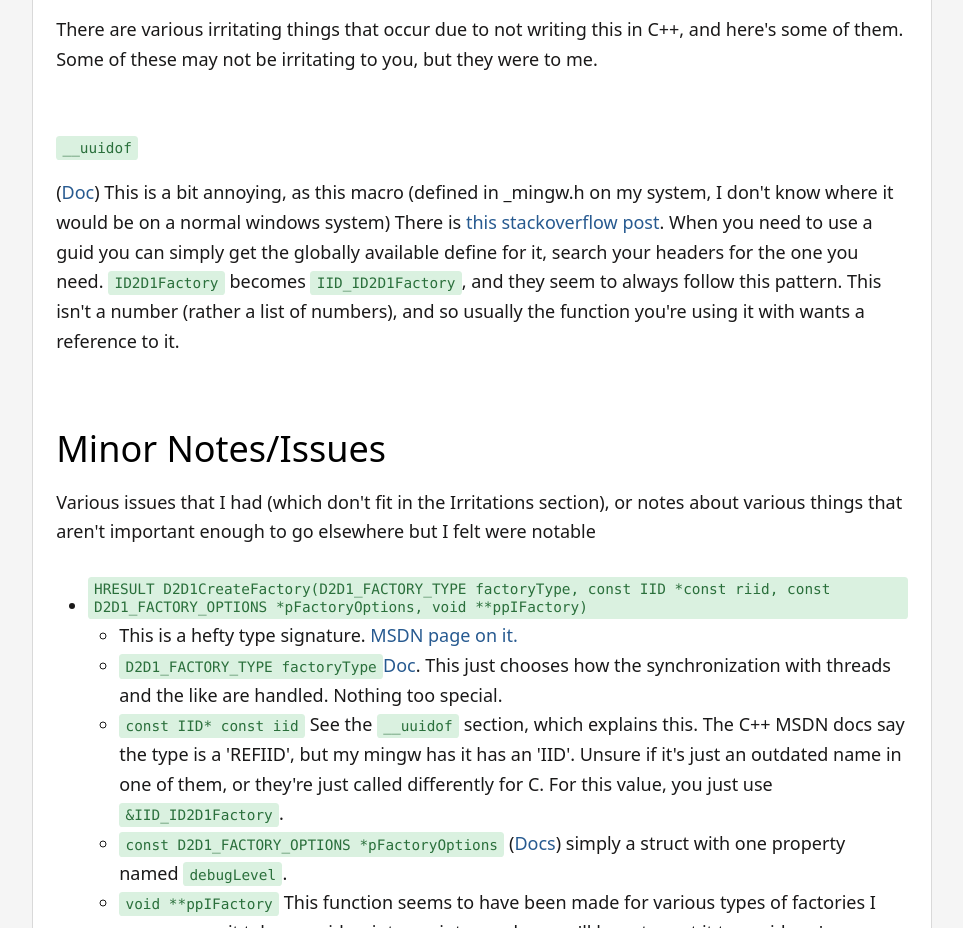
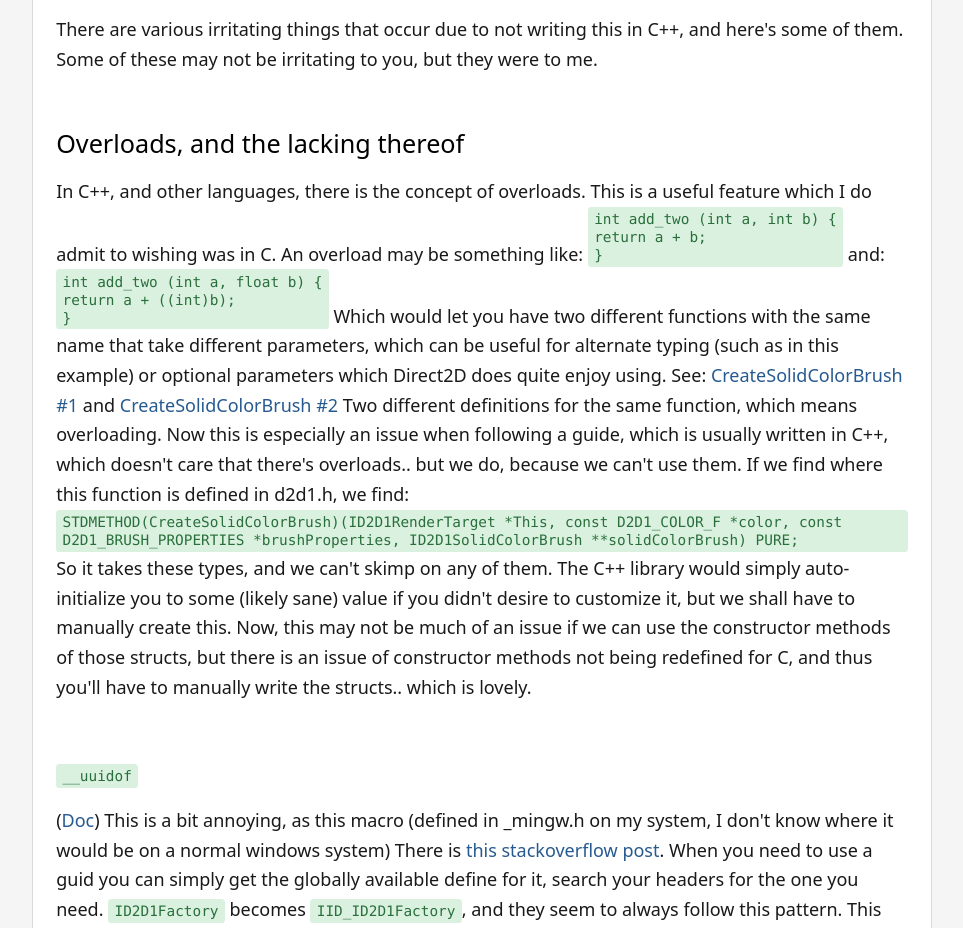
Before and after one commit to MinusGix/minux-bits, a plain HTML site: page info/Direct2DAndC.html in a window 1280 px wide. Shown: the part 2282-3210 px from the top of the page, without its empty margins (158-1121 px from the left). Drawn offline with Linux system fonts and the light colour scheme.

Commit message:
Adde some stuff

```diff
--- a/info/Direct2DAndC.html
+++ b/info/Direct2DAndC.html
@@ -72,7 +72,28 @@ struct Thing {
 			<h1>Irritations</h1>
 			<p>There are various irritating things that occur due to not writing this in C++, and here's some of them. Some of these may not be irritating to you, but they were to me.</p>
 
-			<TODO>Section on how there's no overloads in C so it makes things annoying having to provide everything</TODO>
+			<h2>Overloads, and the lacking thereof</h2>
+			<p>In C++, and other languages, there is the concept of overloads. This is a useful feature which I do admit to wishing was in C. An overload may be something like:
+				<code>int add_two (int a, int b) {
+return a + b;
+}</code>
+				and:
+				<code>int add_two (int a, float b) {
+return a + ((int)b);
+}</code>
+			Which would let you have two different functions with the same name that take different parameters, which can be useful for alternate typing (such as in this example) or optional parameters which Direct2D does quite enjoy using.
+
+			See: <a href="https://docs.microsoft.com/en-us/windows/desktop/api/d2d1/nf-d2d1-id2d1rendertarget-createsolidcolorbrush(constd2d1_color_f__constd2d1_brush_properties__id2d1solidcolorbrush)">CreateSolidColorBrush #1</a> and <a href="https://docs.microsoft.com/en-us/windows/desktop/api/d2d1/nf-d2d1-id2d1rendertarget-createsolidcolorbrush(constd2d1_color_f__id2d1solidcolorbrush)">CreateSolidColorBrush #2</a>
+			Two different definitions for the same function, which means overloading. Now this is especially an issue when following a guide, which is usually written in C++, which doesn't care that there's overloads.. but we do, because we can't use them.
+			If we find where this function is defined in d2d1.h, we find: <code>STDMETHOD(CreateSolidColorBrush)(ID2D1RenderTarget *This, const D2D1_COLOR_F *color, const D2D1_BRUSH_PROPERTIES *brushProperties, ID2D1SolidColorBrush **solidColorBrush) PURE;</code>
+			So it takes these types, and we can't skimp on any of them. The C++ library would simply auto-initialize you to some (likely sane) value if you didn't desire to customize it, but we shall have to manually create this. Now, this may not be much of an issue if we can use the constructor methods of those structs, but there is an issue of constructor methods not being redefined for C, and thus you'll have to manually write the structs.. which is lovely.
+			</p>
+			<!-- Unfinished
+			<h2>Not Defined Constructors</h2>
+			In C++, which uses classes, there is constructors which simply, well, construct a new instance based on parameters. It's basically a function built into the class which allows one to construct a new instance with a few parameters, rather than manually setting each and every one of them. They're not uncommon in C either, though they aren't direct methods 'on' the class.
+			A quite annoying issue with Direct2D is that there does not appear to be any constructors that are recreated for C. This can be quite irritating, especially when you run into strange math (such as Transforms) where having a simple "I don't want to do anything strange to this" option would be quite nice.
+			Here's an example, from <a href="https://docs.microsoft.com/en-us/windows/desktop/direct2d/getting-started-with-direct2d#step-3-create-an-id2d1hwndrendertarget">the MSDN Direct2D Getting Started guide, for C++ (No C version, sadly)</a>  uses <code>D2D1::SizeU(rc.right - rc.left, rc.bottom - rc.top);</code> which returns a SIZE_U instance (<code>D2D1_SIZE_U</code> in the C++ version. -->
+
 			<TODO>Section on no constructor methods</TODO>
 			<TODO>Section on SafeRelease, and mention my limited understanding.</TODO>
 
```
